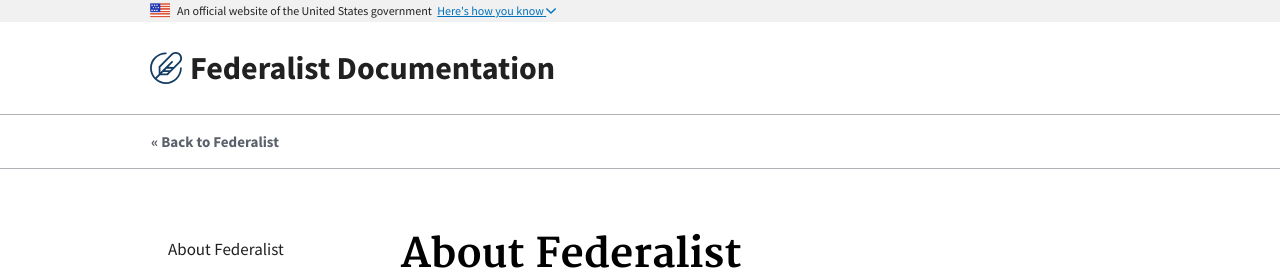
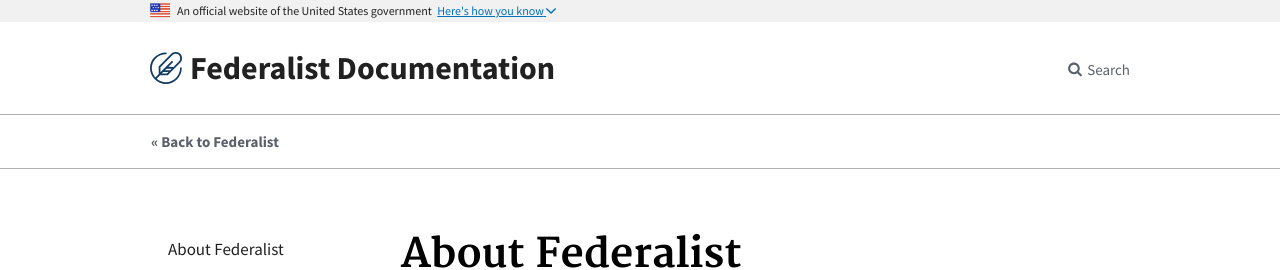
Before and after one commit to Macy-FK/federaliste, a Jekyll site: the page built from pages/index.md, in a window 1280 px wide. Shown: the top 270 px of the page. Built offline with Jekyll 4.4.1, drawn with Linux system fonts in a browser that asks for light colours; Markdown is read by kramdown in place of the engine named in the settings.

Commit message:
integrate search.gov

```diff
--- a/_config.yml
+++ b/_config.yml
@@ -11,7 +11,6 @@ exclude:
 
 permalink: pretty
 highlighter: rouge
-incremental: true
 markdown: redcarpet
 redcarpet:
   extensions: [with_toc_data]
--- a/_data/navigation.yml
+++ b/_data/navigation.yml
@@ -9,5 +9,6 @@ primary:
       href: https://federalist.18f.gov
 
 secondary:
-  search: false
+  search:
+    affiliate_id: federalist-docs
   links: []
--- a/_includes/navigation.html
+++ b/_includes/navigation.html
@@ -57,14 +57,15 @@
 
       {% if secondary %}
       <div class="usa-nav-secondary">
+        {% if secondary.search %}
+        <form class="usa-search usa-search-small js-search-form" accept-charset="UTF-8" action="https://search.usa.gov/search" id="search_form" method="get">
+          <div style="margin:0;padding:0;display:inline"><input name="utf8" type="hidden" value="&#x2713;" /></div>
+          <input id="affiliate" name="affiliate" type="hidden" value="{{ secondary.search.affiliate_id }}" />
 
-        {% if secondary.search %}
-        <form class="usa-search usa-search-small js-search-form"
-          {% if secondary.search.action %}action="{{ secondary.search.action }}"{% endif %}>
           <div role="search">
             <label class="usa-sr-only" for="search-field-small">Search for:</label>
-            <input id="search-field-small" type="search" name="{{ secondary.search.param | default: 'search' }}">
-            <button type="submit">
+            <input autocomplete="off" class="usagov-search-autocomplete" id="query" name="query" type="search" />
+            <button name="commit" type="submit" value="search">
               <span class="usa-sr-only">Search</span>
             </button>
           </div>
--- a/_includes/scripts.html
+++ b/_includes/scripts.html
@@ -1,3 +1,13 @@
 {% for script in site.scripts %}
     <script src="{{ site.baseurl }}{{ script.src | default: script }}"{% if script.async %} async{% endif %}></script>
 {% endfor %}
+
+{% if navigation.secondary.search %}
+<script>
+    var usasearch_config = { siteHandle: "{{ navigation.secondary.search.affiliate_id }}" };
+    var script = document.createElement("script");
+    script.type = "text/javascript";
+    script.src = "//search.usa.gov/javascripts/remote.loader.js";
+    document.getElementsByTagName("head")[0].appendChild(script);
+</script>
+{% endif %}
```
